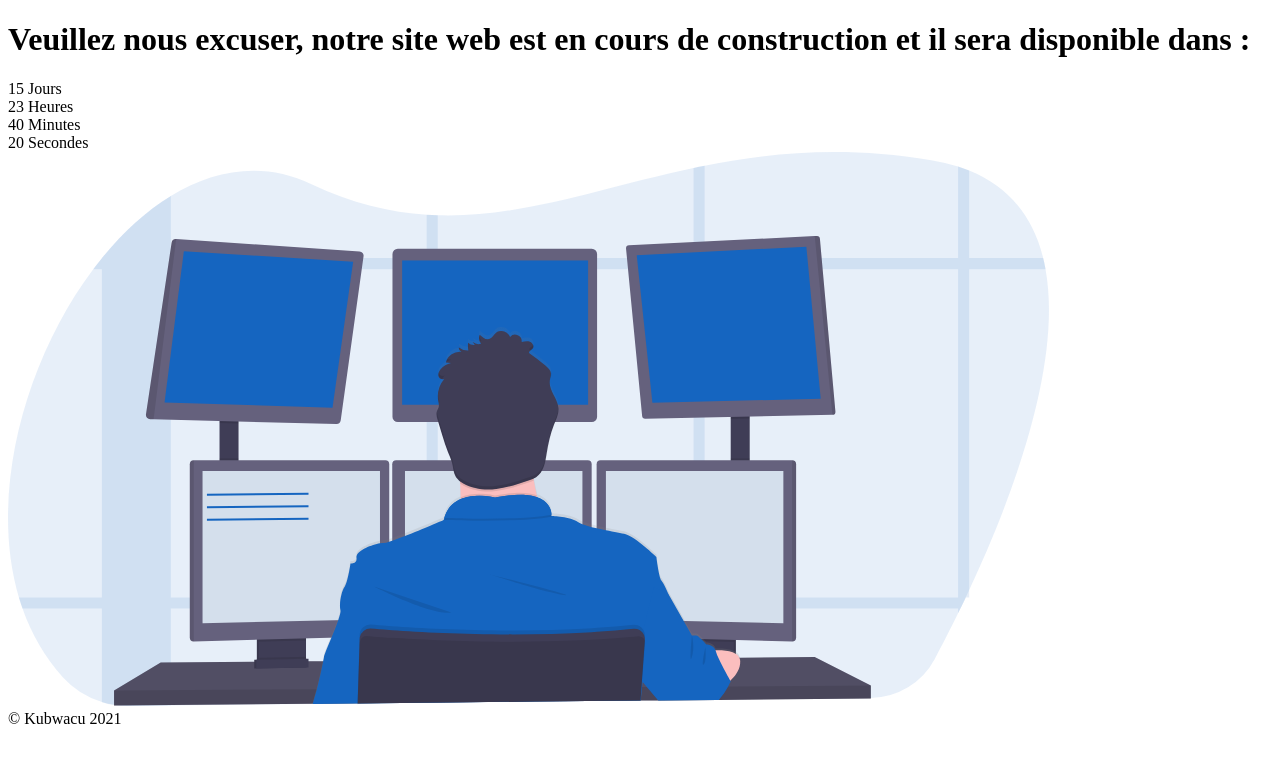
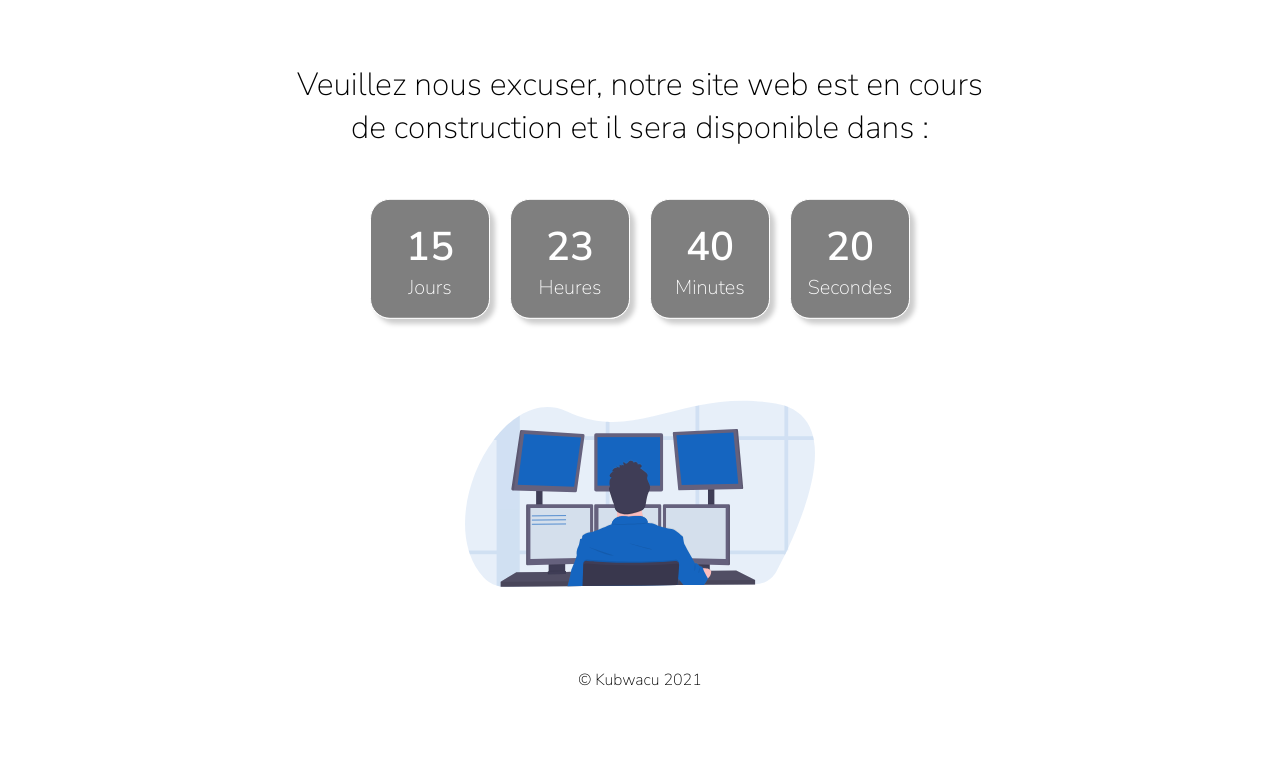
Before and after one commit to kubwacu/countdown, a plain HTML site: page index.html in a window 1280 px wide. Drawn offline with Linux system fonts and the light colour scheme.

Commit message:
finishing style

```diff
--- a/index.html
+++ b/index.html
@@ -7,7 +7,8 @@
     <link rel="stylesheet" href="lib/style.css">
     <link rel="preconnect" href="https://fonts.gstatic.com">
     <link rel="preconnect" href="https://fonts.gstatic.com">
-    <link href="https://fonts.googleapis.com/css2?family=Roboto:wght@100;300;400&display=swap" rel="stylesheet">
+    <link rel="preconnect" href="https://fonts.gstatic.com">
+    <link href="https://fonts.googleapis.com/css2?family=Nunito+Sans:wght@200;600&display=swap" rel="stylesheet">
     <title>Kubwacu</title>
 </head>
 <body>
--- a/lib/style.css
+++ b/lib/style.css
@@ -0,0 +1,57 @@
+* {
+  box-sizing: border-box;
+  margin: 0;
+  padding: 0;
+  font-family: "Nunito Sans", sans-serif;
+}
+
+.page {
+  display: flex;
+  flex-direction: column;
+  justify-content: center;
+  align-items: center;
+  width: 700px;
+  margin: auto;
+  transform: translateY(10%);
+  text-align: center;
+}
+h1 {
+  margin-bottom: 50px;
+  font-weight: 200;
+}
+.time_container {
+  display: flex;
+  justify-content: center;
+  flex-wrap: wrap;
+}
+.time {
+  display: flex;
+  flex-direction: column;
+  align-items: center;
+  justify-content: space-around;
+  border: 1px solid;
+  width: 120px;
+  height: 120px;
+  margin: 0 10px;
+  padding: 20px;
+  background-color: rgba(0, 0, 0, 0.5);
+  color: #fff;
+  border-radius: 20px;
+  box-shadow: 5px 5px 5px #ccc;
+}
+.time .content {
+  font-size: 40px;
+  font-weight: bold;
+}
+.time .description {
+  font-size: 20px;
+  font-weight: 100;
+}
+.illustration_container {
+  width: 350px;
+  height: 350px;
+}
+.illustration_container img {
+  width: 100%;
+  height: 100%;
+}
```
